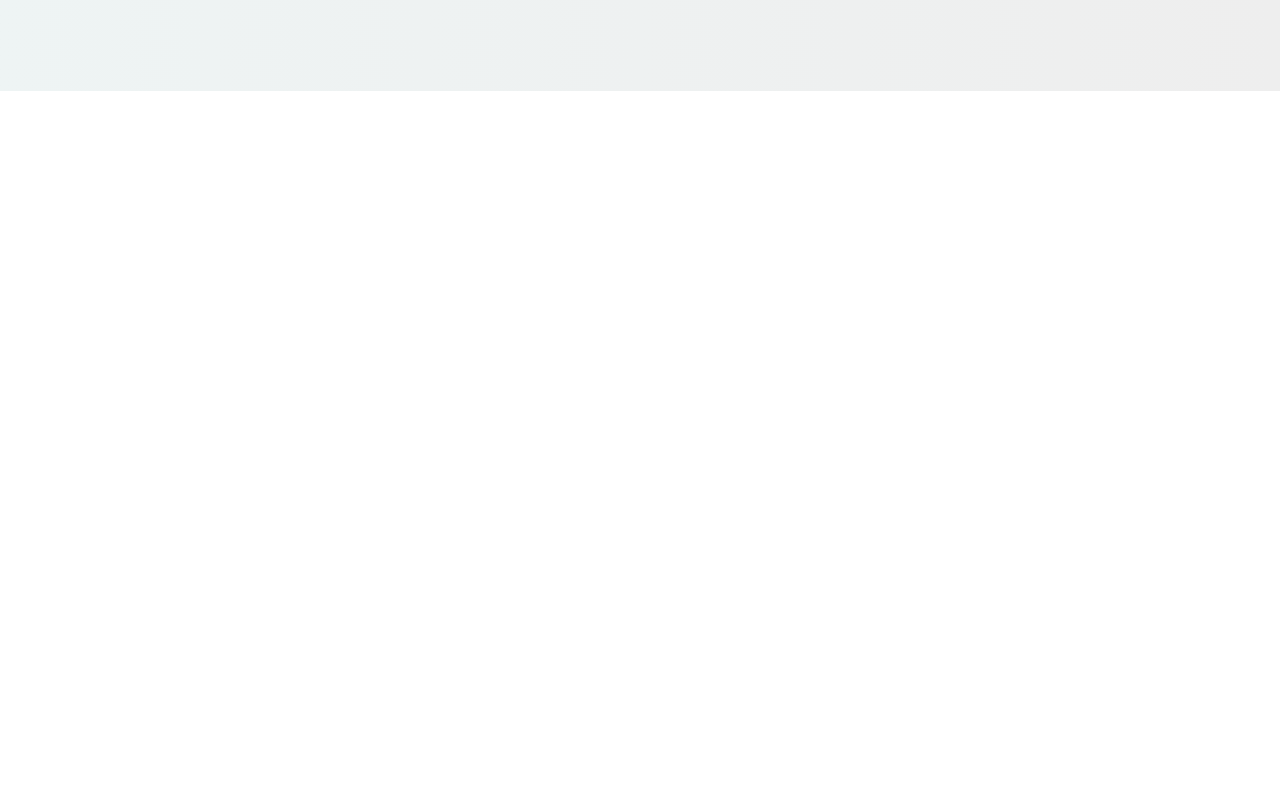
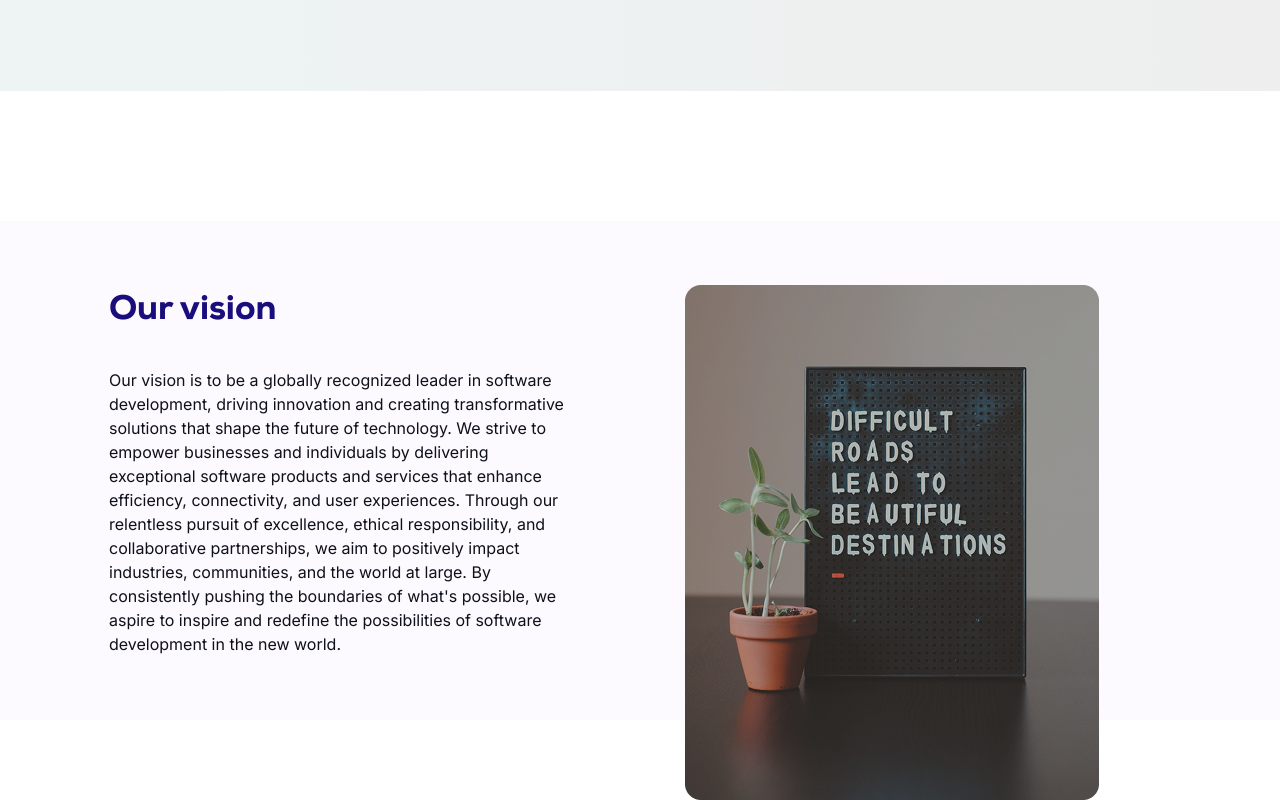
Before and after one commit to sakibtamim/Purrfect-Software-Ltd-demo-, a Next.js app: page / in a window 1280 px wide. Shown: the part 2479-3279 px from the top of the page. Before the commit the page ends 2570 px from the top, so only its background shows below. Built offline with nearby package versions, Linux system fonts and the light colour scheme.

Commit message:
feat: Add OurVision  and import to homepage

```diff
--- /dev/null
+++ b/app/components/ourvision/OurVision.jsx
@@ -0,0 +1,42 @@
+import React from "react";
+import Container from "../shared/Container";
+import Image from "next/image";
+
+const OurVision = () => {
+  return (
+    <section className="mt-[130px]  bg-[#FCF9FF]">
+      <Container>
+        <div className="pl-[109px] py-16 relative">
+          <div className="w-[40%] ">
+            <h2 className="text-[34px] text-[#1A0D7C] font-[Nexa] font-bold pb-8">
+              Our vision
+            </h2>
+            <p className=" text-[16px] text-[#0E101A] font-inter font-normal">
+              Our vision is to be a globally recognized leader in software
+              development, driving innovation and creating transformative
+              solutions that shape the future of technology. We strive to
+              empower businesses and individuals by delivering exceptional
+              software products and services that enhance efficiency,
+              connectivity, and user experiences. Through our relentless pursuit
+              of excellence, ethical responsibility, and collaborative
+              partnerships, we aim to positively impact industries, communities,
+              and the world at large. By consistently pushing the boundaries of
+              what's possible, we aspire to inspire and redefine the
+              possibilities of software development in the new world.
+            </p>
+          </div>
+          <div className="absolute top-16 left-[685px]">
+            <Image
+              src="/ourvision.png"
+              alt="Our vision"
+              width={414}
+              height={515}
+            />
+          </div>
+        </div>
+      </Container>
+    </section>
+  );
+};
+
+export default OurVision;
--- a/app/page.js
+++ b/app/page.js
@@ -1,5 +1,6 @@
 import Banner from "./components/banner/Banner";
 import OurValues from "./components/ourvalues/OurValues";
+import OurVision from "./components/ourvision/OurVision";
 import WeDo from "./components/wedo/WeDo";
 
 export default function Home() {
@@ -8,6 +9,7 @@ export default function Home() {
       <Banner />
       <WeDo />
       <OurValues />
+      <OurVision />
     </>
   );
 }
```
Also changed, not shown: public/ourvision.png (added).
